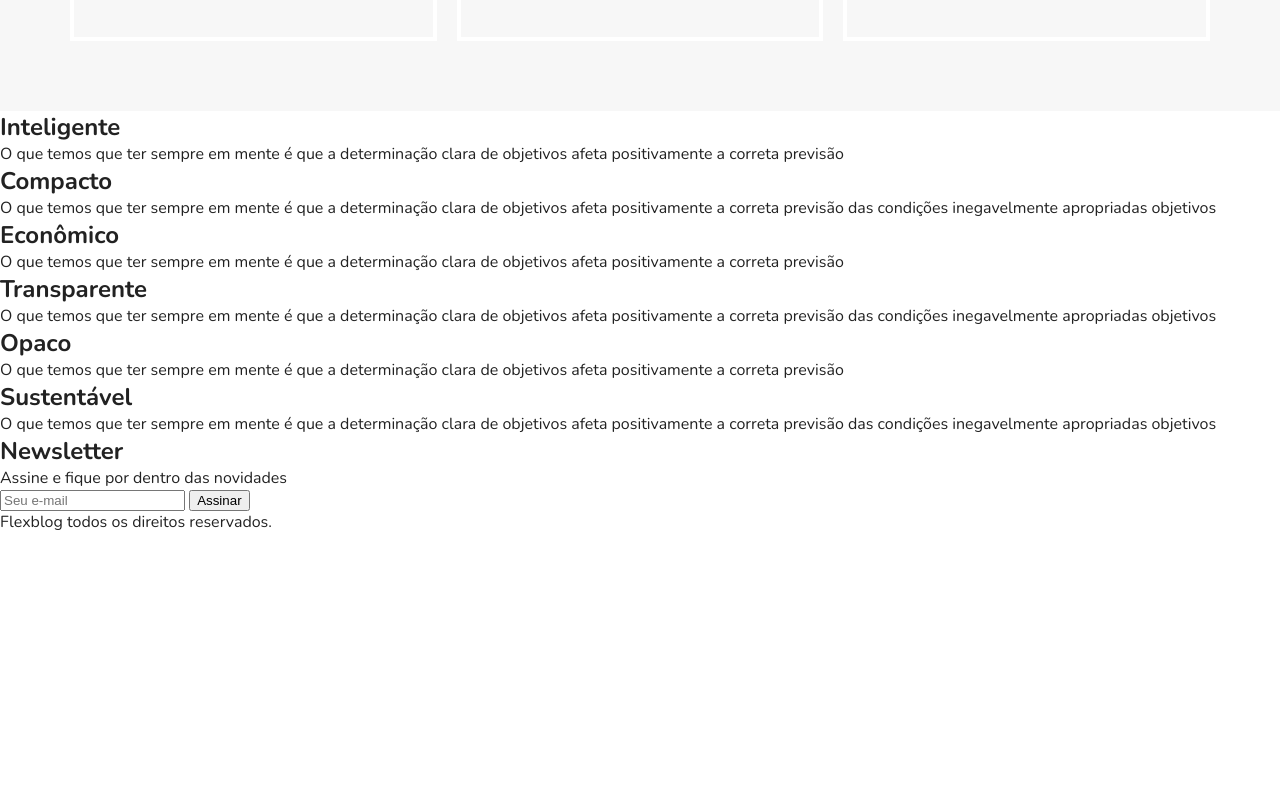
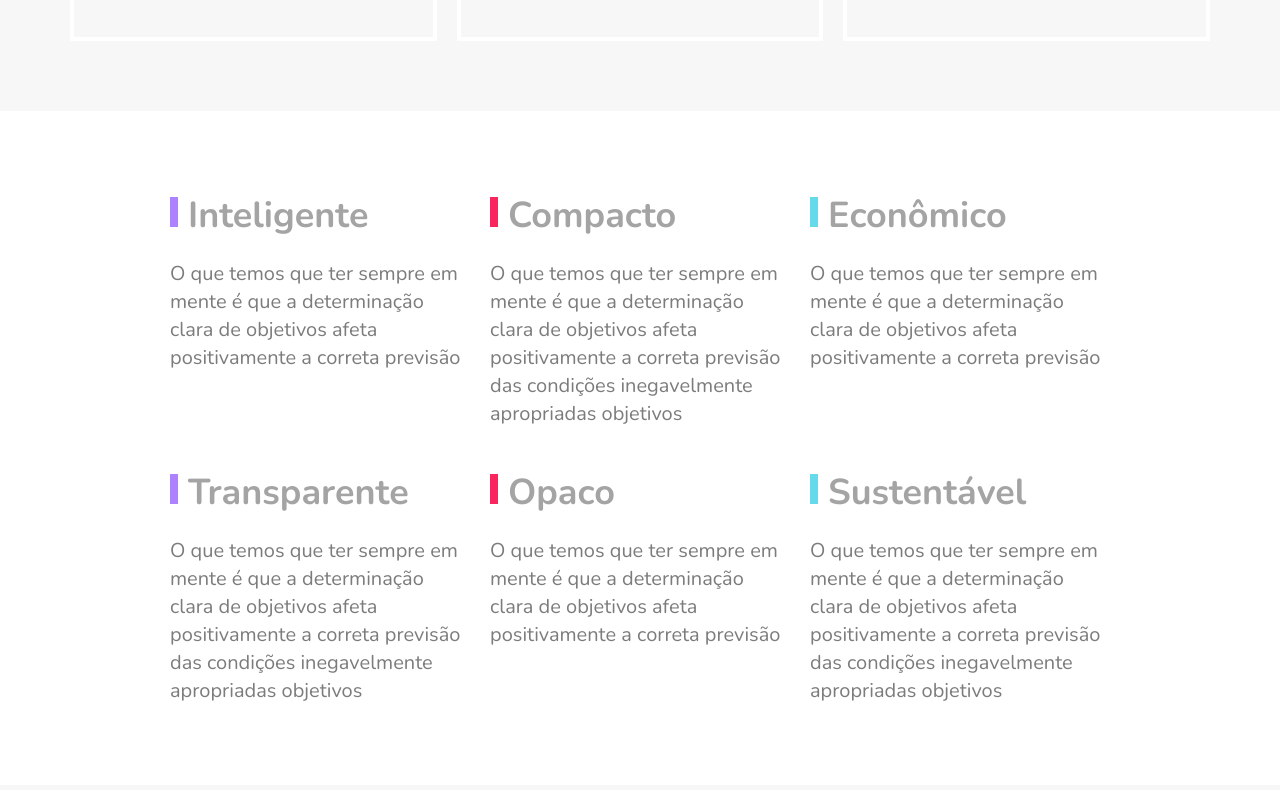
Before and after one commit to KendiHashimoto/Flexblog, a plain HTML site: page index.html in a window 1280 px wide. Shown: the part 2450-3240 px from the top of the page. Before the commit the page ends 2983 px from the top, so only its background shows below. Drawn offline with nearby package versions, Linux system fonts and the light colour scheme.

Commit message:
Update style.css

```diff
--- a/style.css
+++ b/style.css
@@ -256,7 +256,129 @@ img {
 
 /* Qualidade */
 
+.qualidade {
+    max-width: 960px;
+    margin: 60px auto;
+    display: flex;
+    flex-wrap: wrap;
+}
 
+.qualidade-item {
+    flex: 1 1 300px;
+    margin: 20px 10px;
+
+}
+
+.qualidade-item h2 {
+    font-size: 2.25em;
+    color: #a4a4a4;
+    margin-bottom: 20px;
+}
+
+.qualidade-item h2::before {
+    content: '';
+    display: inline-block;
+    width: 8px;
+    height: 30px;
+    margin-right: 10px;
+    background: blue;
+}
+
+.qualidade-item:nth-of-type(3n+1) h2::before {
+    background: #ae81ff;
+}
+
+.qualidade-item:nth-of-type(3n+2) h2::before {
+    background: #f9265e;
+}
+
+.qualidade-item:nth-of-type(3n+3) h2::before {
+    background: #66d9eb;
+}
+
+.qualidade-item p {
+    font-size: 1.25em;
+    line-height: 1.4;
+    color: #7c7c7c;
+}
+
+/* Newsletter */
+
+.newsletter {
+    background: #f7f7f7;
+    padding: 60px calc((100% - 960px) / 2);
+    display: flex;
+    flex-wrap: wrap;
+}
+
+.newsletter-info {
+    flex: 1 1 240px;
+    margin: 0 10px;
+}
+
+.newsletter-info h1 {
+    font-size: 3em;
+    color: #a4a4a4;
+}
+
+.newsletter-info p {
+    font-size: 1.25em;
+    font-style: italic;
+    max-width: 200px;
+    color: #7c7c7c;
+    margin-bottom: 10px;
+}
+
+.newsletter-form {
+    flex: 2 1 260px;
+    margin: 0 10px;
+    align-self: center;
+    display: flex;
+    flex-wrap: wrap;
+}
+
+.newsletter-form input {
+    flex: 3 1 200px;
+    font-size: 1.25em;
+    color: #7c7c7c;
+    font-style: italic;
+    font-family: "Nunito", Helvetica, Arial, sans-serif;
+    border: 4px solid #2c70ff;
+    background: transparent;
+    padding: 15px;
+    margin: 0px;
+    border-radius: 0px;
+}
+
+.newsletter-form button {
+    flex: 1 1 260px;
+    font-family: "Nunito", Helvetica, Arial, sans-serif;
+    font-size: 2.25em;
+    font-weight: bold;
+    text-transform: uppercase;
+    background: #2c70ff;
+    color: white;
+    margin: 0;
+    cursor: pointer;
+    border: 0px;
+    padding: 15px 10px;
+}
+
+/* Footer */
+
+.footer {
+    display: flex;
+    background: #2c70ff;
+    height: 200px;
+    align-items: center;
+}
+
+.footer p {
+    flex: 1;
+    text-align: center;
+    font-size: 2.25em;
+    color: #122ab2;
+}
 
 /* Responsivo */
 
@@ -274,3 +396,9 @@ img {
         order: -1;
     }
 }
+
+@media (max-width: 600px) {
+    .newsletter-form button {
+        font-size: 1.5em;
+    }
+}
```
